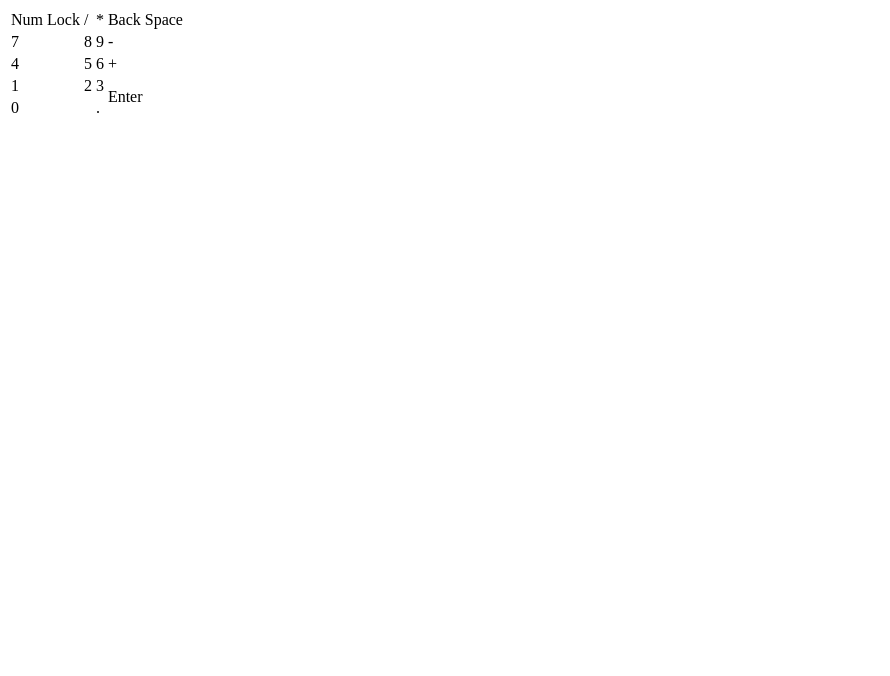
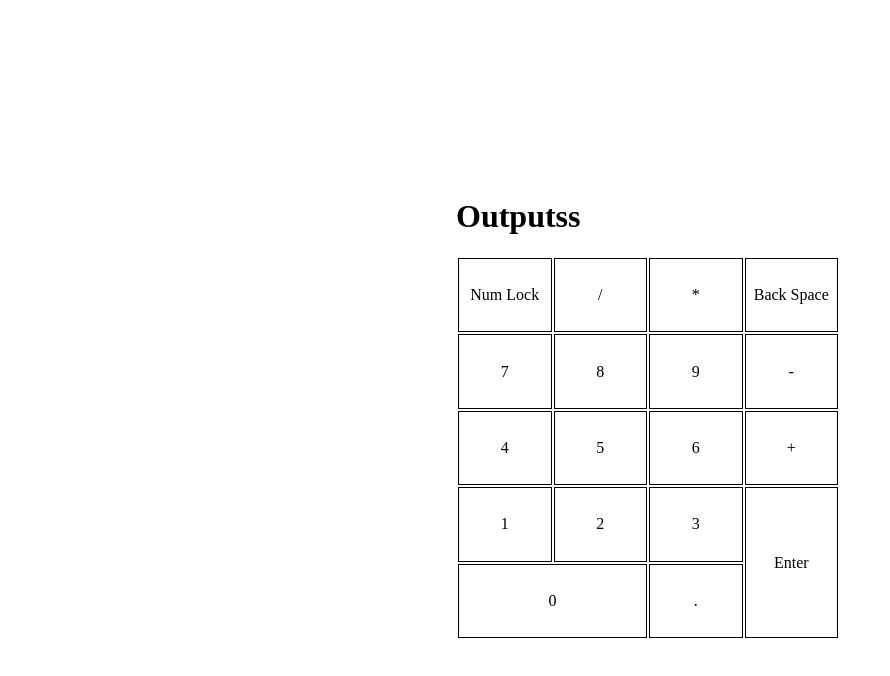
Before and after one commit to Saka-CS/Calculator-TOP, a plain HTML site: page Index.html in a window 1280 px wide. Shown: the whole page, without its empty margins (0-890 px from the left). Drawn offline with Linux system fonts and the light colour scheme.

Commit message:
complete html

```diff
--- a/Index.html
+++ b/Index.html
@@ -4,8 +4,11 @@
     <meta charset="UTF-8">
     <meta name="viewport" content="width=device-width, initial-scale=1.0">
     <title>Keyboard Calculator</title>
+    <link rel="stylesheet" href="style.css">
 </head>
 <body>
+    <div>
+        <h1>Outputss</h1>
         <table>
             <tr>
                 <td>Num Lock</td>
@@ -36,5 +39,6 @@
                 <td>.</td>
             </tr>
         </table>
+    </div>
 </body>
 </html>
--- a/style.css
+++ b/style.css
@@ -1,3 +1,30 @@
+
+body{
+    width: 100vw;
+    height: 100vh;
+    display: flex;
+    justify-content: center;
+    align-items: center;
+
+}
+
+
+
 table, td, tr{
-    border: 5px solid black;
+    /* border-collapse: collapse; */
+    text-align: center;
 }
+
+td{
+    width: 25%;
+    height: 20%;
+
+    border: 1px solid black;
+    /* border-radius: 8px; */
+    border-spacing: 443px;
+}
+
+table{
+    width: 30vw;
+    height: 30vw;
+}
```
Lines whose indentation alone changed are shown as unchanged.
